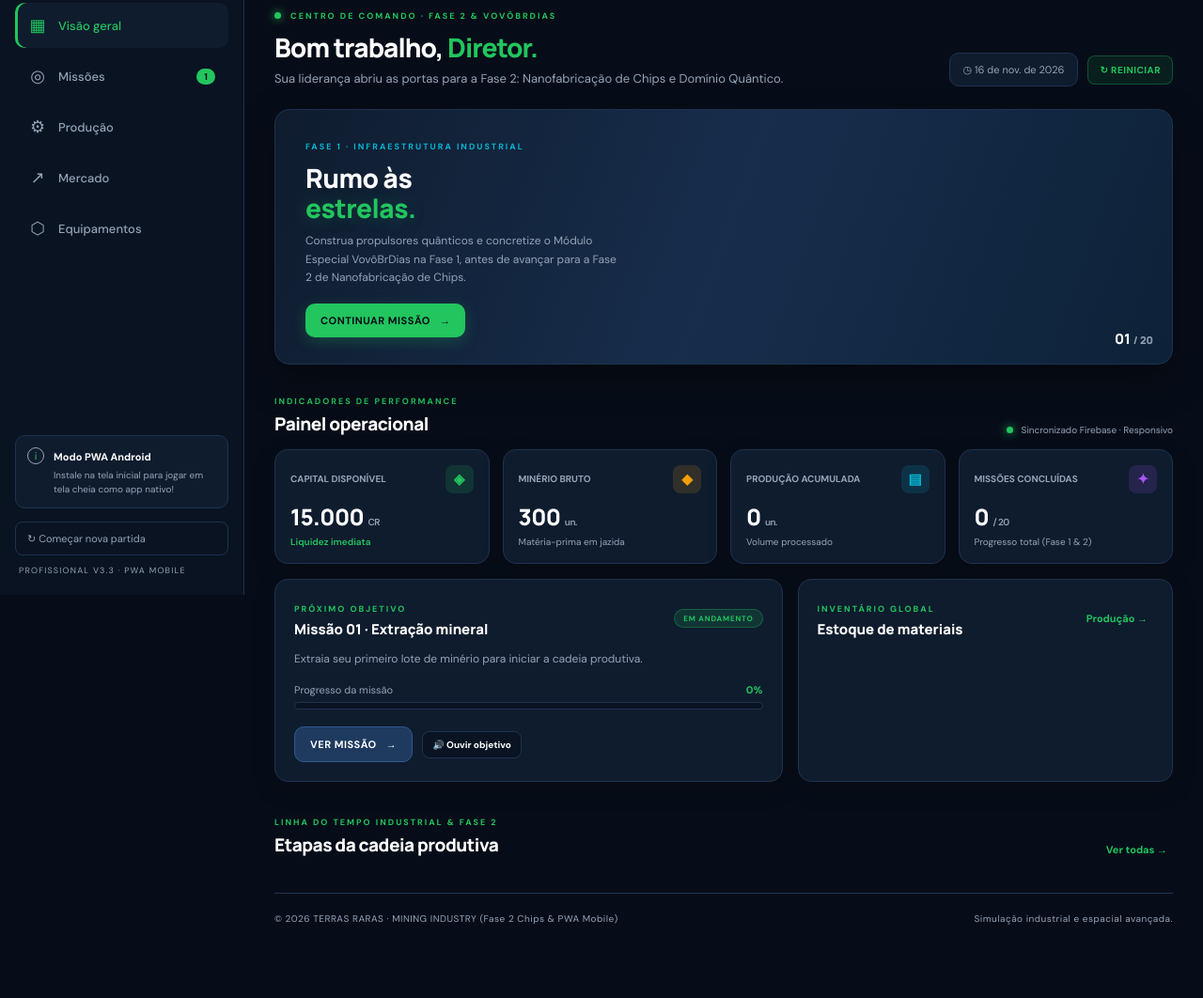
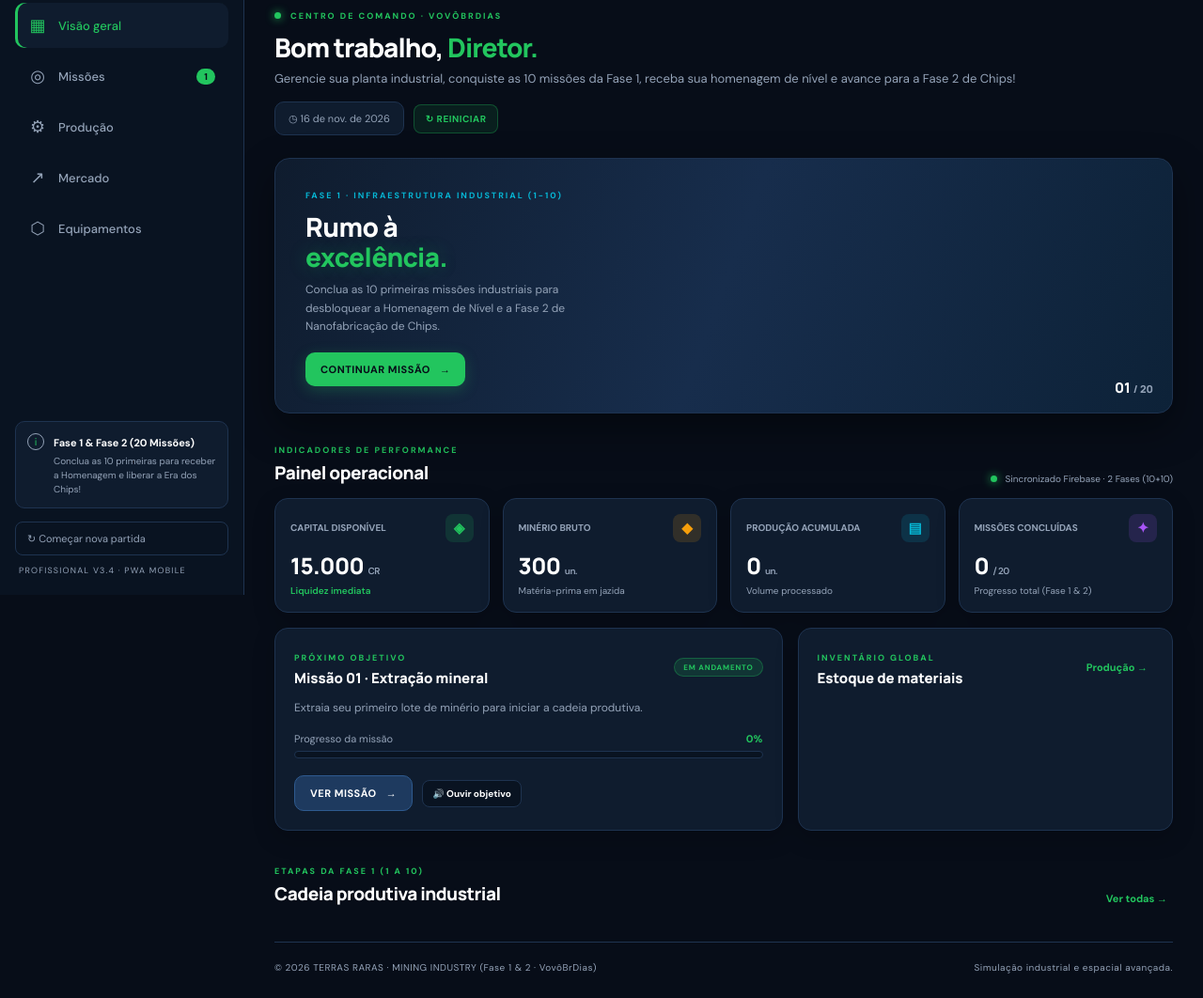
Before and after one commit to assisleitebr-lab/terras-raras-corrigido-secundaria, a plain HTML site: page index.html in a window 1280 px wide. Shown: the part 167-1229 px from the top of the page at 94% size. Before the commit the page ends 1177 px from the top, so only its background shows below. Drawn offline with Linux system fonts and the light colour scheme; no server answers.

Commit message:
Update index.html

```diff
--- a/index.html
+++ b/index.html
@@ -4,8 +4,8 @@
   <meta charset="utf-8">
   <meta name="viewport" content="width=device-width, initial-scale=1, maximum-scale=1, user-scalable=no">
   <meta name="theme-color" content="#070d18">
-  <meta name="description" content="Simulador educativo de terras raras com Fase 2 de Chips, Firebase e suporte a PWA mobile e desktop.">
-  <title>Terras Raras | Mining Industry (PWA v3.3)</title>
+  <meta name="description" content="Simulador educativo de terras raras com 2 fases de 10 missões, homenagem de nível, chips e PWA mobile.">
+  <title>Terras Raras | Mining Industry (PWA v3.4)</title>
   <link rel="manifest" href="manifest.json">
   <link rel="apple-touch-icon" href="icon-192.png">
   <link rel="preconnect" href="https://fonts.googleapis.com">
@@ -36,12 +36,12 @@
         <div class="help-box">
           <span class="help-icon">i</span>
           <div>
-            <strong>Modo PWA Android</strong>
-            <p>Instale na tela inicial para jogar em tela cheia como app nativo!</p>
+            <strong>Fase 1 & Fase 2 (20 Missões)</strong>
+            <p>Conclua as 10 primeiras para receber a Homenagem e liberar a Era dos Chips!</p>
           </div>
         </div>
         <button class="reset-link" id="resetGame" type="button">↻ Começar nova partida</button>
-        <small class="version">PROFISSIONAL v3.3 · PWA MOBILE</small>
+        <small class="version">PROFISSIONAL v3.4 · PWA MOBILE</small>
       </div>
     </aside>
 
@@ -78,9 +78,9 @@
       <section class="view active" id="view-dashboard">
         <div class="welcome-row">
           <div>
-            <div class="eyebrow"><span class="live-dot"></span> CENTRO DE COMANDO · FASE 2 & VOVÔBRDIAS</div>
+            <div class="eyebrow"><span class="live-dot"></span> CENTRO DE COMANDO · VovôBrDias</div>
             <h1>Bom trabalho, <span>Diretor.</span></h1>
-            <p>Sua liderança abriu as portas para a Fase 2: Nanofabricação de Chips e Domínio Quântico.</p>
+            <p>Gerencie sua planta industrial, conquiste as 10 missões da Fase 1, receba sua homenagem de nível e avance para a Fase 2 de Chips!</p>
           </div>
           <div class="welcome-actions">
             <div class="date-chip">◷ <span id="todayLabel">Simulação em andamento</span></div>
@@ -90,9 +90,9 @@
 
         <div class="hero-banner">
           <div class="hero-copy">
-            <span class="hero-kicker" id="heroKicker">FASE 1 · INFRAESTRUTURA INDUSTRIAL</span>
-            <h2 id="heroTitle">Rumo às<br><em>estrelas.</em></h2>
-            <p id="heroDesc">Construa propulsores quânticos e concretize o Módulo Especial VovôBrDias na Fase 1, antes de avançar para a Fase 2 de Nanofabricação de Chips.</p>
+            <span class="hero-kicker" id="heroKicker">FASE 1 · INFRAESTRUTURA INDUSTRIAL (1-10)</span>
+            <h2 id="heroTitle">Rumo à<br><em>excelência.</em></h2>
+            <p id="heroDesc">Conclua as 10 primeiras missões industriais para desbloquear a Homenagem de Nível e a Fase 2 de Nanofabricação de Chips.</p>
             <button class="btn btn-light" type="button" data-goto="missions">Continuar missão <span>→</span></button>
           </div>
           <div class="hero-scene" id="heroScene" aria-hidden="true"></div>
@@ -101,7 +101,7 @@
 
         <div class="section-heading">
           <div><span class="eyebrow">INDICADORES DE PERFORMANCE</span><h2>Painel operacional</h2></div>
-          <span class="updated-label"><span class="live-dot" style="background:#22c55e"></span> Sincronizado Firebase · Responsivo</span>
+          <span class="updated-label"><span class="live-dot" style="background:#22c55e"></span> Sincronizado Firebase · 2 Fases (10+10)</span>
         </div>
 
         <div class="stat-grid">
@@ -156,7 +156,7 @@
         </div>
 
         <div class="section-heading lower-heading">
-          <div><span class="eyebrow">LINHA DO TEMPO INDUSTRIAL & FASE 2</span><h2>Etapas da cadeia produtiva</h2></div>
+          <div><span class="eyebrow">ETAPAS DA FASE 1 (1 A 10)</span><h2>Cadeia produtiva industrial</h2></div>
           <button class="text-button" type="button" data-goto="missions">Ver todas →</button>
         </div>
         <div class="chain-strip" id="chainStrip"></div>
@@ -165,9 +165,9 @@
       <!-- VIEW: MISSIONS -->
       <section class="view" id="view-missions">
         <div class="page-intro">
-          <span class="eyebrow">PROGRESSÃO E TAREFAS · FASE 1 & FASE 2</span>
+          <span class="eyebrow">PROGRESSÃO E TAREFAS · 2 FASES DE 10 MISSÕES</span>
           <h1>Central de <span>missões</span></h1>
-          <p>Conclua a Fase 1 industrial e desbloqueie a Fase 2 focada em fabricação massiva de chips e império quântico!</p>
+          <p>Conclua as 10 missões da Fase 1 para receber a **Homenagem de Nível** do Diretor VovôBrDias e liberar a Fase 2 (Chips e Quântico)!</p>
         </div>
         <div class="mission-summary">
           <div><strong id="missionSummaryCount">0/20</strong><span>missões concluídas</span></div>
@@ -239,7 +239,7 @@
       </section>
 
       <footer class="footer">
-        <span>© 2026 TERRAS RARAS · MINING INDUSTRY (Fase 2 Chips & PWA Mobile)</span>
+        <span>© 2026 TERRAS RARAS · MINING INDUSTRY (Fase 1 & 2 · VovôBrDias)</span>
         <span>Simulação industrial e espacial avançada.</span>
       </footer>
     </main>
```
